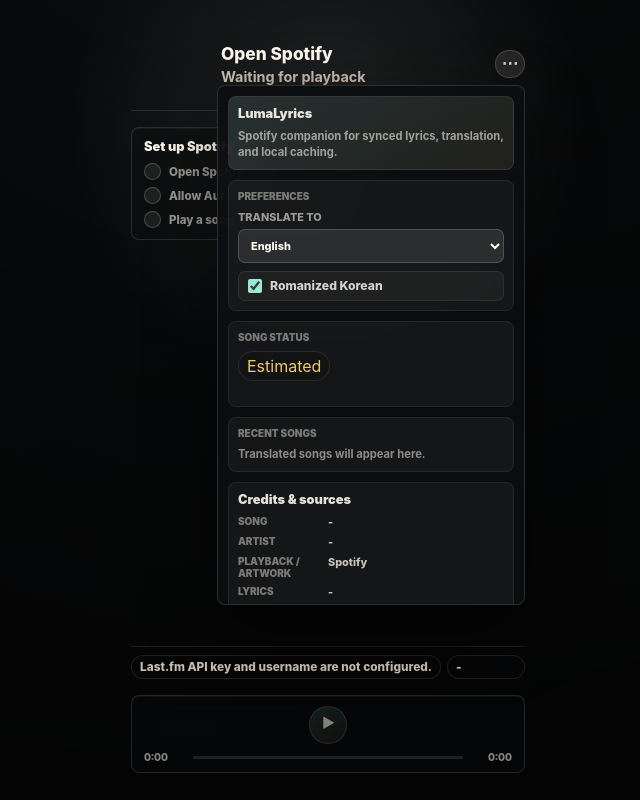
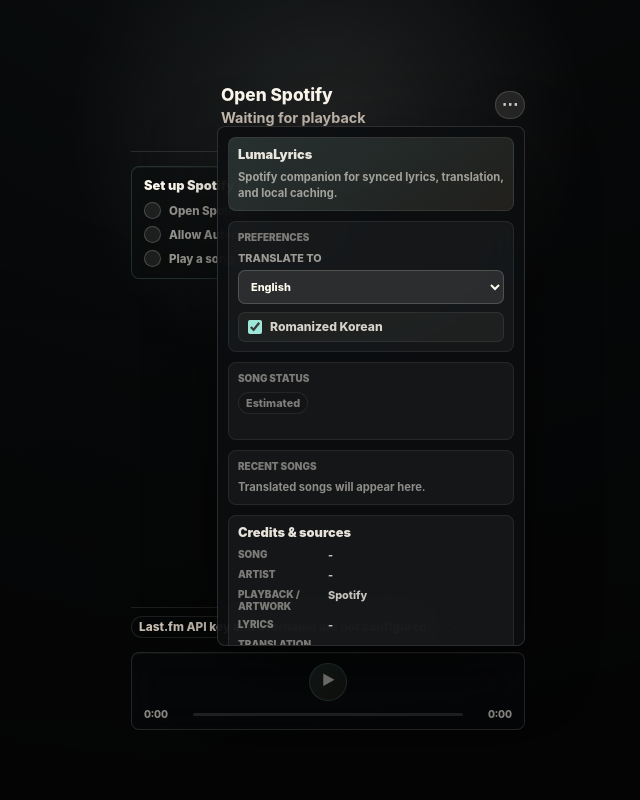
Before and after one commit to aparnnaH/lyric-translator-widget, a Flask app: page /widget in a window 1280 px wide, after a click that opens the changed part. Shown: the whole page, without its empty margins (312-952 px from the left). Run offline with Flask 3, Linux system fonts and the light colour scheme; data that the repository does not hold is empty.

Commit message:
Fix menu's paused / synced status

```diff
--- a/static/widget.css
+++ b/static/widget.css
@@ -11,6 +11,7 @@
 
 body {
   display: grid;
+  place-items: start center;
   min-height: 100vh;
   margin: 0;
   overflow: hidden;
@@ -57,12 +58,12 @@ p {
 
 .widget-shell {
   display: grid;
-  grid-template-rows: auto minmax(0, 1fr) auto auto;
-  gap: 16px;
+  grid-template-rows: auto auto auto auto;
+  gap: 14px;
   width: min(100vw, 430px);
-  min-height: min(100vh, 620px);
+  min-height: 0;
   margin: auto;
-  padding: 18px;
+  padding: 16px 18px 18px;
   position: relative;
   isolation: isolate;
   z-index: 1;
@@ -351,14 +352,14 @@ body.has-album-background .widget-shell::before {
 }
 
 .widget-quality-list span {
-  min-height: 22px;
-  border: 1px solid rgba(244, 200, 108, 0.16);
+  min-height: 20px;
+  border: 1px solid rgba(247, 242, 234, 0.08);
   border-radius: 999px;
-  padding: 4px 7px;
-  background: rgba(244, 200, 108, 0.07);
-  color: rgba(255, 250, 240, 0.72);
-  font-size: 0.62rem;
-  font-weight: 860;
+  padding: 3px 7px;
+  background: rgba(12, 14, 16, 0.14);
+  color: rgba(255, 250, 240, 0.52);
+  font-size: 0.6rem;
+  font-weight: 780;
   line-height: 1;
 }
 
@@ -629,7 +630,7 @@ body.has-album-background .widget-shell::before {
   align-content: center;
   justify-items: center;
   gap: 9px;
-  min-height: 374px;
+  min-height: 300px;
   text-align: center;
 }
 
@@ -702,8 +703,8 @@ body.has-album-background .widget-shell::before {
   grid-template-rows: minmax(32px, auto) 1fr minmax(32px, auto);
   align-items: center;
   justify-items: center;
-  min-height: 374px;
-  gap: 14px;
+  min-height: 300px;
+  gap: 12px;
   text-align: center;
 }
 
@@ -714,8 +715,8 @@ body.has-album-background .widget-shell::before {
   gap: 12px;
   width: 100%;
   max-width: 360px;
-  min-height: 250px;
-  padding: 22px 0 26px;
+  min-height: 194px;
+  padding: 12px 0 16px;
 }
 
 .widget-original,
@@ -782,12 +783,12 @@ body.has-album-background .widget-shell::before {
 .widget-translation,
 .widget-sync,
 .widget-source {
-  min-height: 23px;
+  min-height: 21px;
   overflow: hidden;
   border: 1px solid rgba(247, 242, 234, 0.1);
   border-radius: 999px;
-  padding: 4px 8px;
-  background: rgba(12, 14, 16, 0.2);
+  padding: 3px 7px;
+  background: rgba(12, 14, 16, 0.16);
   text-overflow: ellipsis;
   white-space: nowrap;
 }
@@ -808,7 +809,11 @@ body.has-album-background .widget-shell::before {
 
 .widget-sync {
   flex: 0 0 auto;
-  color: #f4c86c;
+  border-color: rgba(247, 242, 234, 0.08);
+  background: rgba(12, 14, 16, 0.12);
+  color: rgba(247, 242, 234, 0.48);
+  font-size: 0.68rem;
+  font-weight: 760;
 }
 
 .mini-progress {
```
Also changed, not shown: desktop/main.js (+22 -3 lines).
